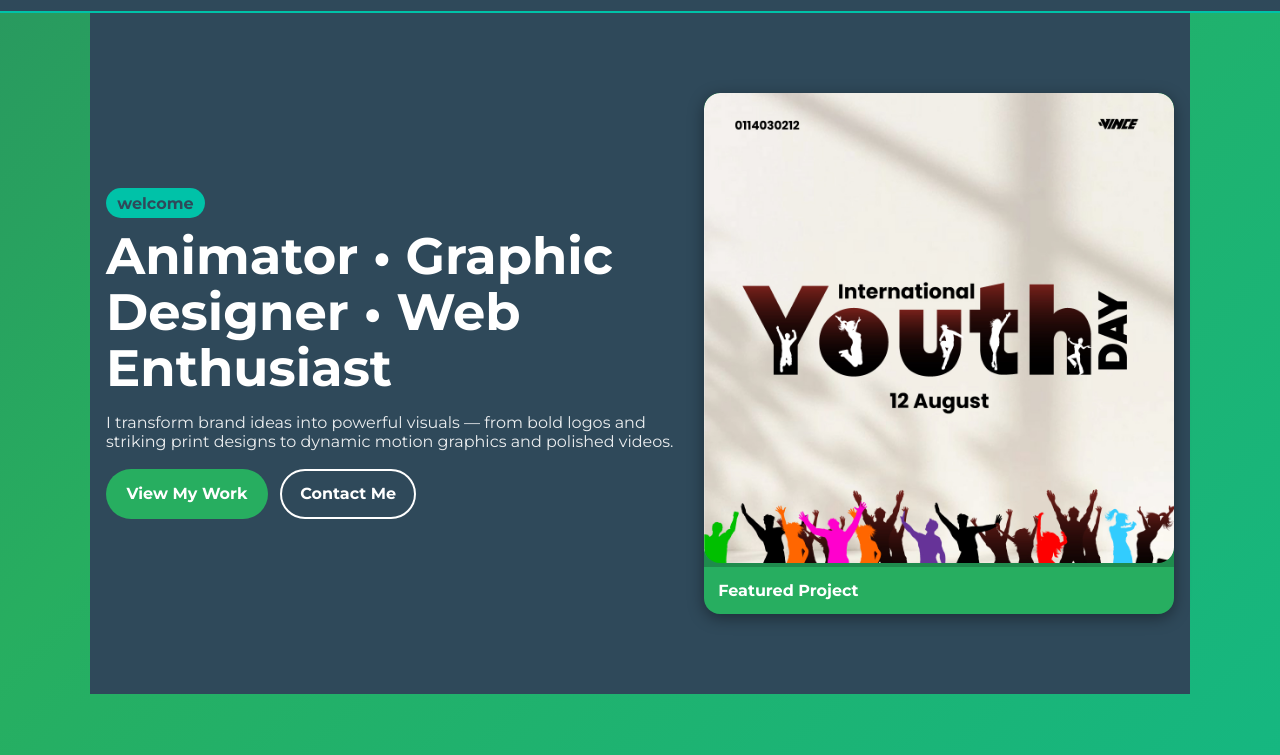
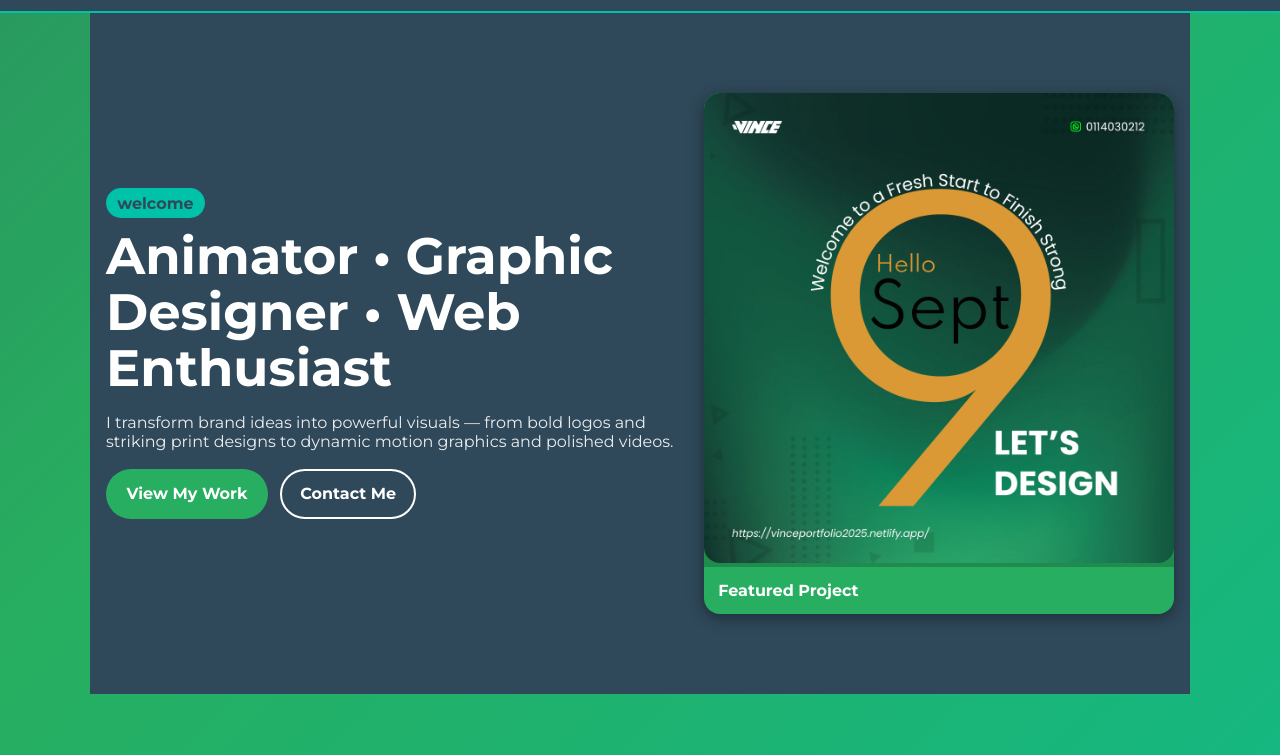
Before and after one commit to Tesx2/Portfolio, a plain HTML site: page index.html in a window 1280 px wide. Shown: the part 45-800 px from the top of the page. Drawn offline with Linux system fonts and the light colour scheme.

Commit message:
september

```diff
--- a/index.html
+++ b/index.html
@@ -155,7 +155,7 @@
 
     <aside class="hero-card">
         <div class="hero-thumb">
-        <img src="assets/posters/international-yoith-day.jpg" alt="Purifa Social Media Poster" style="width:100%; height:auto; border-radius:var(--radius);">
+        <img src="september.jpg" alt="september" style="width:100%; height:auto; border-radius:var(--radius);">
         <!-- <img src="assets/posters/Purifa-Social-Media-2.png" alt="water"> -->
         </div>
         <div class="hero-meta">
```
Also changed, not shown: september.jpg (added).
